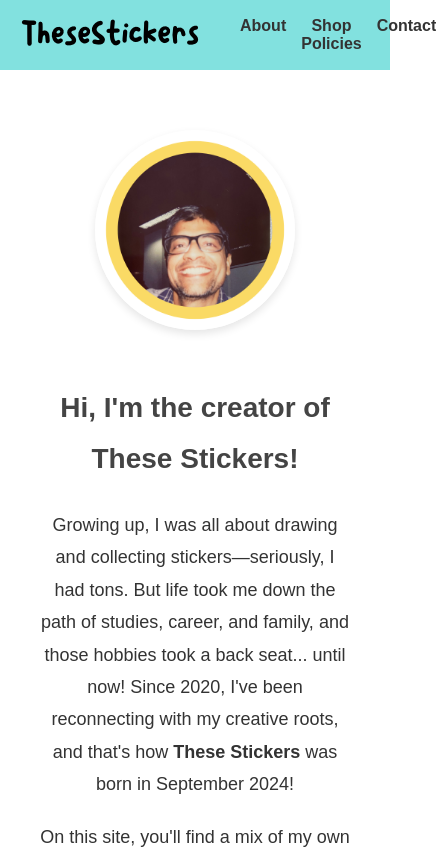
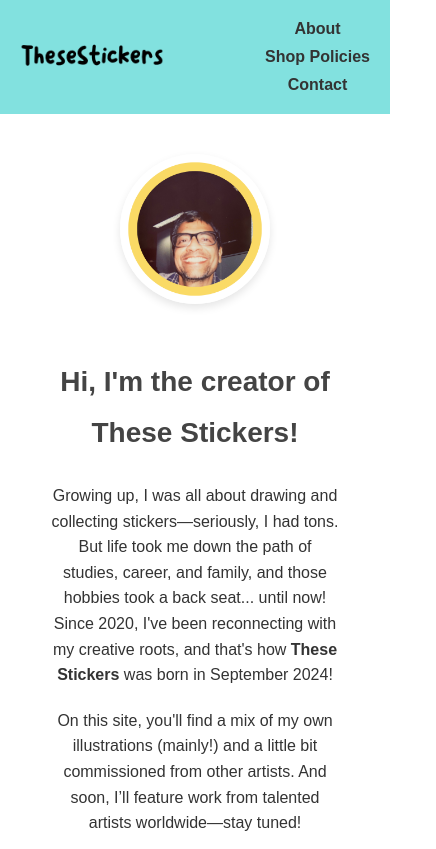
Before and after one commit to emanoj1/thesestickers, a React (Create React App) app: page /about in a window 390 px wide. Shown: the top 849 px of the page, 436 px wide, since content can reach past the window. Built offline with nearby package versions, Linux system fonts and the light colour scheme; the HTML template or start-up script is replaced by a standard one.

Commit message:
Responsiveness styling added

```diff
--- a/src/pages/Page.css
+++ b/src/pages/Page.css
@@ -80,3 +80,61 @@
     border: 1px solid #ccc;
     border-radius: 8px;
   }
+
+/* General container responsiveness */
+.page {
+    padding: 20px;
+  }
+
+  .about-content,
+  .policies-content {
+    padding: 0 10px;
+  }
+
+  /* Navbar responsiveness */
+  .navbar {
+    flex-wrap: wrap;
+    text-align: center;
+  }
+
+  .navbar ul {
+    flex-direction: column;
+    gap: 10px;
+    padding: 10px 0;
+  }
+
+  /* Responsive tweaks */
+  @media (min-width: 600px) {
+    .navbar ul {
+      flex-direction: row;
+      gap: 20px;
+    }
+
+    .about-content,
+    .policies-content {
+      padding: 0 30px;
+    }
+  }
+
+  @media (max-width: 480px) {
+    .logo-img {
+      height: 40px;
+    }
+
+    .shop-link {
+      padding: 10px 16px;
+      font-size: 16px;
+    }
+
+    .creator-photo {
+      width: 150px;
+      height: 150px;
+    }
+
+    .about-content p,
+    .policies-content p,
+    .policies-content li {
+      font-size: 16px;
+      line-height: 1.6;
+    }
+  }
```
